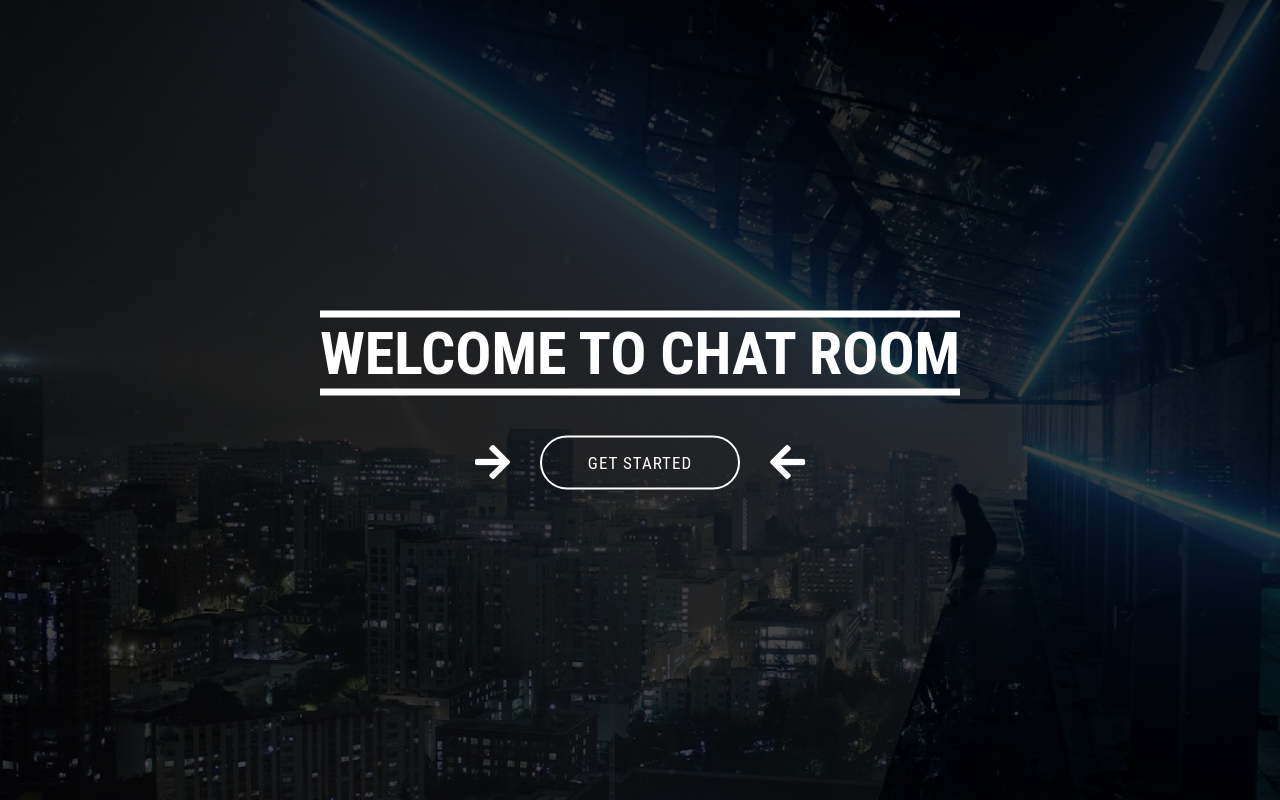
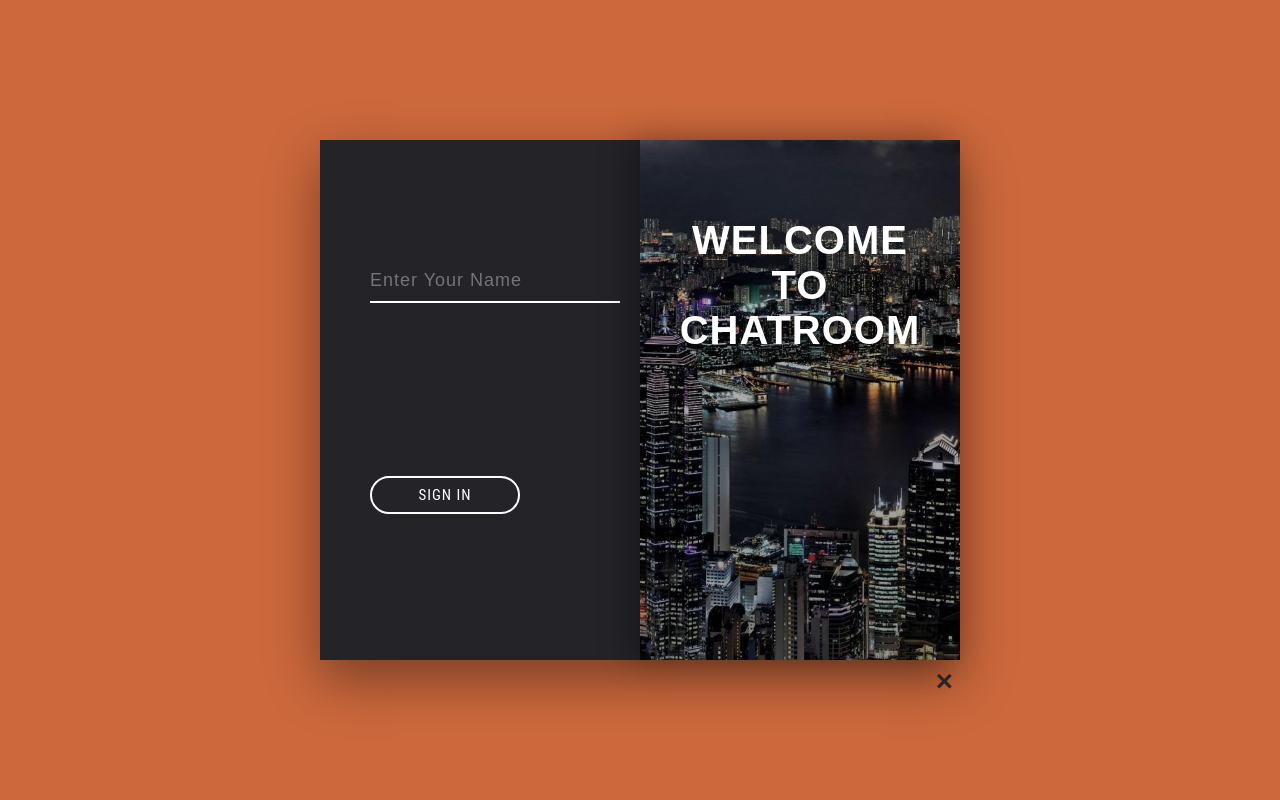
Before and after one commit to gokul-sarath07/Online-Chat-App, a Flask app: page /login in a window 1280 px wide. Run offline with Flask 2, Linux system fonts and the light colour scheme; some web fonts are replaced.

Commit message:
Form Completed

```diff
--- a/main.py
+++ b/main.py
@@ -6,6 +6,7 @@ NAME_KEY = 'name'
 app = Flask(__name__)
 app.secret_key = 'secret_pass_code'
 
+@app.route('/')
 @app.route('/login', methods=['POST', 'GET'])
 def login():
     return render_template('login.html')
--- a/static/banner_login.css
+++ b/static/banner_login.css
@@ -7,10 +7,13 @@
 .container {
   width: 100%;
   height: 100vh;  /* 100% of the viewport height */
-  background: linear-gradient(rgba(0, 0, 0, .8), rgba(0, 0, 0, .7)),
-              url(images/bg1.jpg) center no-repeat;
+  /* background: linear-gradient(rgba(0, 0, 0, .8), rgba(0, 0, 0, .7)),
+              url(images/bg1.jpg) center no-repeat; */
+  background-color: #cc683c;
   background-size: cover; /* Makes background full screen */
 }
+
+/* ======================== Start Screen Banner CSS ======================== */
 
 .banner {
   color: #fff;
@@ -23,6 +26,7 @@
   flex-direction: column; /* Choose direction of flex */
   justify-content: center; /* centers content based on main axis (here y-axis)*/
   align-items: center; /* centers items based on the opposite of main axis (here x-axis)*/
+  display: none;
 }
 
 .banner-heading {
@@ -93,6 +97,102 @@
   100% {transform: translateX(0);}
 }
 
+
+/* ============================ Sign-up Form CSS ============================ */
+
 .form-container {
-  display: none;
+  display: flex;
+  width: 50%;
+  height: 65%;
+  position: absolute;
+  top: 50%;
+  left: 50%;
+  transform: translate(-50%, -50%);
+  box-shadow: 0 20px 50px rgba(0, 0, 0, .4);
 }
+
+.sign-up-form {
+  width: 50%;
+  background-color: #232328;
+  padding: 120px 50px; /* left and right padding increases width more than 50% */
+  box-sizing: border-box; /* This helps to keep the width back to 50% */
+  position: relative;
+}
+
+.form-input {
+  width: 250px;
+  font-family: 'Oswald', sans-serif;
+  font-size: 18px;
+  letter-spacing: 1px;
+  color: #cc683c;
+  background-color: transparent;
+  border: none;
+  border-bottom: 2px solid #fff;
+  outline: none;
+  margin-bottom: 50px;
+  padding: 10px 0;
+  transition: border-bottom-color .8s; /* Give animation to border-bottom color */
+}
+
+.form-input:focus {
+  border-bottom-color: #cc683c; /* Appears when clicking on box */
+}
+
+.sign-up-form button {
+  width: 150px;
+  padding: 8px 5px;
+  background-color: transparent;
+  color: #fff;
+  border: 2px solid #fff;
+  outline: none;
+  border-radius: 50px;
+  font-family: 'Roboto Condensed', sans-serif;
+  font-size: 15px;
+  letter-spacing: 1px;
+  text-transform: uppercase;
+  cursor: pointer;
+  position: absolute;
+  bottom: 28%;
+}
+
+.header {
+  width: 50%;
+  background: linear-gradient(to top, rgba(0, 0, 0, .4), rgba(0, 0, 0, .2)),
+              url(images/bg2.jpg) center no-repeat;
+  background-size: cover;
+  box-shadow: -10px 0 30px rgba(0, 0, 0, .3);
+  position: relative;
+}
+
+.header h1 {
+  position: absolute;
+  top: 15%;
+  left: 50%;
+  transform: translateX(-50%);
+  text-align: center;
+  color: #fff;
+  font-family: 'Oswarld', sans-serif;
+  font-size: 40px;
+  text-transform: uppercase;
+  letter-spacing: 1px;
+}
+
+.x-btn {
+  position: absolute;
+  bottom: -7%;
+  right: 1%;
+  font-size: 23px;
+  font-weight: bold;
+  color: #262626;
+  cursor: pointer;
+}
+
+
+
+
+
+
+
+
+
+/*  */
--- a/templates/login.html
+++ b/templates/login.html
@@ -27,7 +27,7 @@
 
     <!-- Form header on the side -->
     <div class="header">
-      <h1>Welcome To Chat Room</h1>
+      <h1>Welcome To Chatroom</h1>
     </div>
 
     <!-- An X, acts as a button, which redirects us to the start screen banner -->
```
